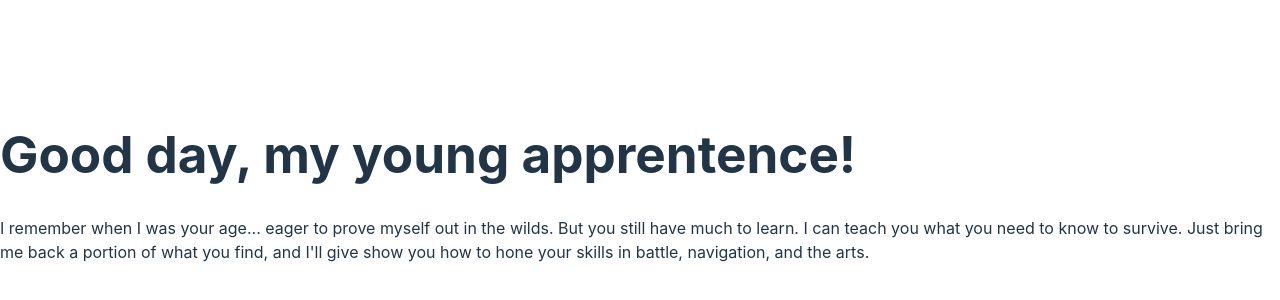
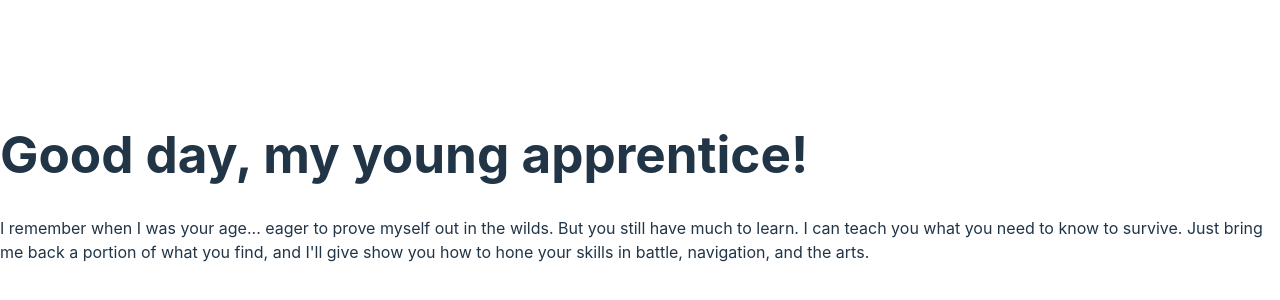
Before and after one commit to jmcconna/Daily-Dungeon, a React (Vite) app in the folder client/: page /introduction in a window 1280 px wide. Shown: the part 214-514 px from the top of the page. Built offline with nearby package versions, Linux system fonts and the light colour scheme.

Commit message:
small fixes, added name to character model

```diff
--- a/client/src/pages/CharacterCreate.jsx
+++ b/client/src/pages/CharacterCreate.jsx
@@ -5,7 +5,7 @@ function CharacterCreate() {
     <div>
       <h1>Choose a class!</h1>
       <Link to={{ pathname: '/introduction'}}>
-        <button>Meet the Master</button>
+        <button>Begin Adventure</button>
       </Link>
     </div>
   );
--- a/client/src/pages/Introduction.jsx
+++ b/client/src/pages/Introduction.jsx
@@ -3,7 +3,7 @@
 function Introduction() {
   return (
     <div>
-      <h1>Good day, my young apprentence!</h1>
+      <h1>Good day, my young apprentice!</h1>
       <p>I remember when I was your age... eager to prove myself out in the wilds. But you still have much to learn. I can teach you what you need to know to survive. Just bring me back a portion of what you find, and I&apos;ll give show you how to hone your skills in battle, navigation, and the arts.
       </p>
     </div>
```
Also changed, not shown: 1 other file (tests, documents, lock files or other folders).
